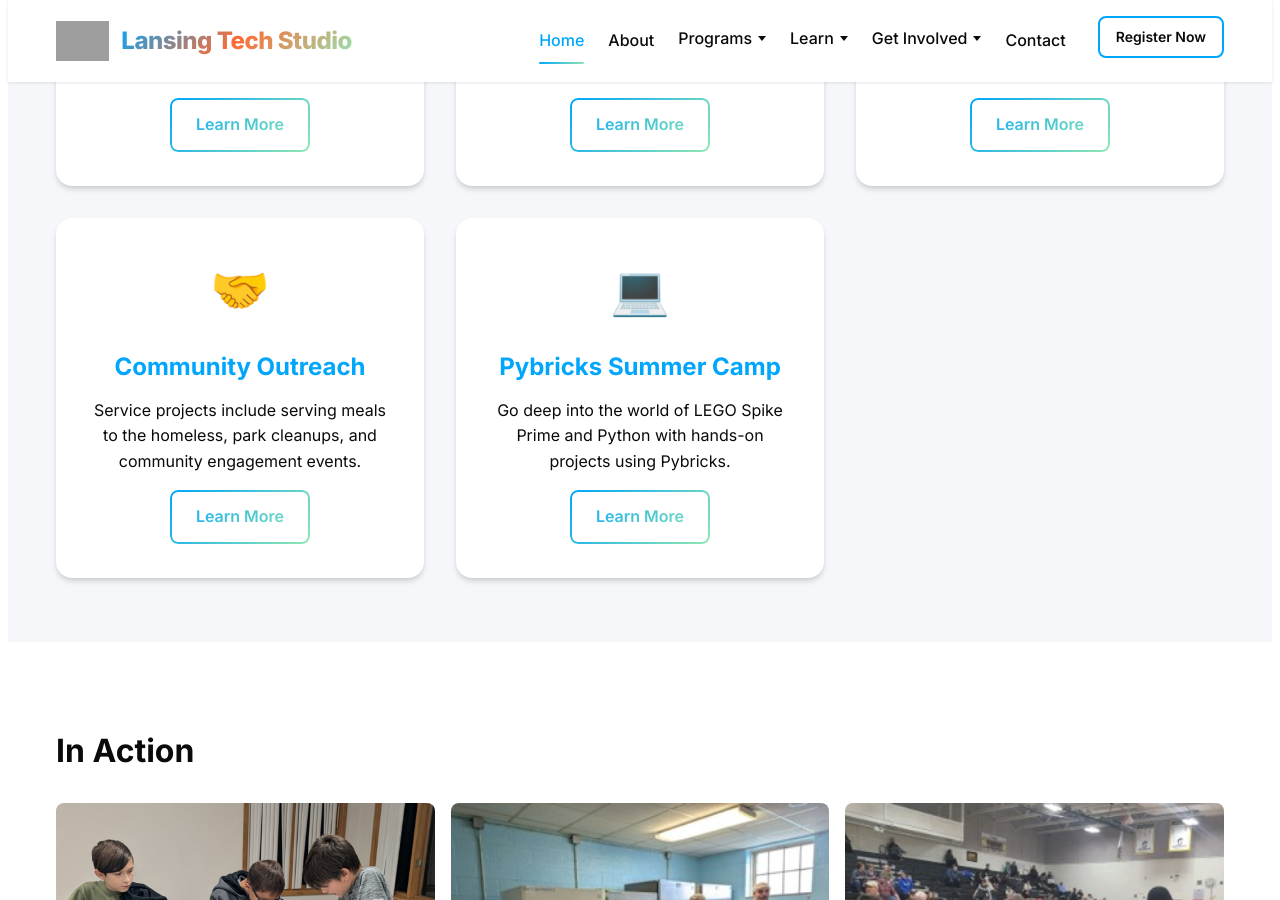
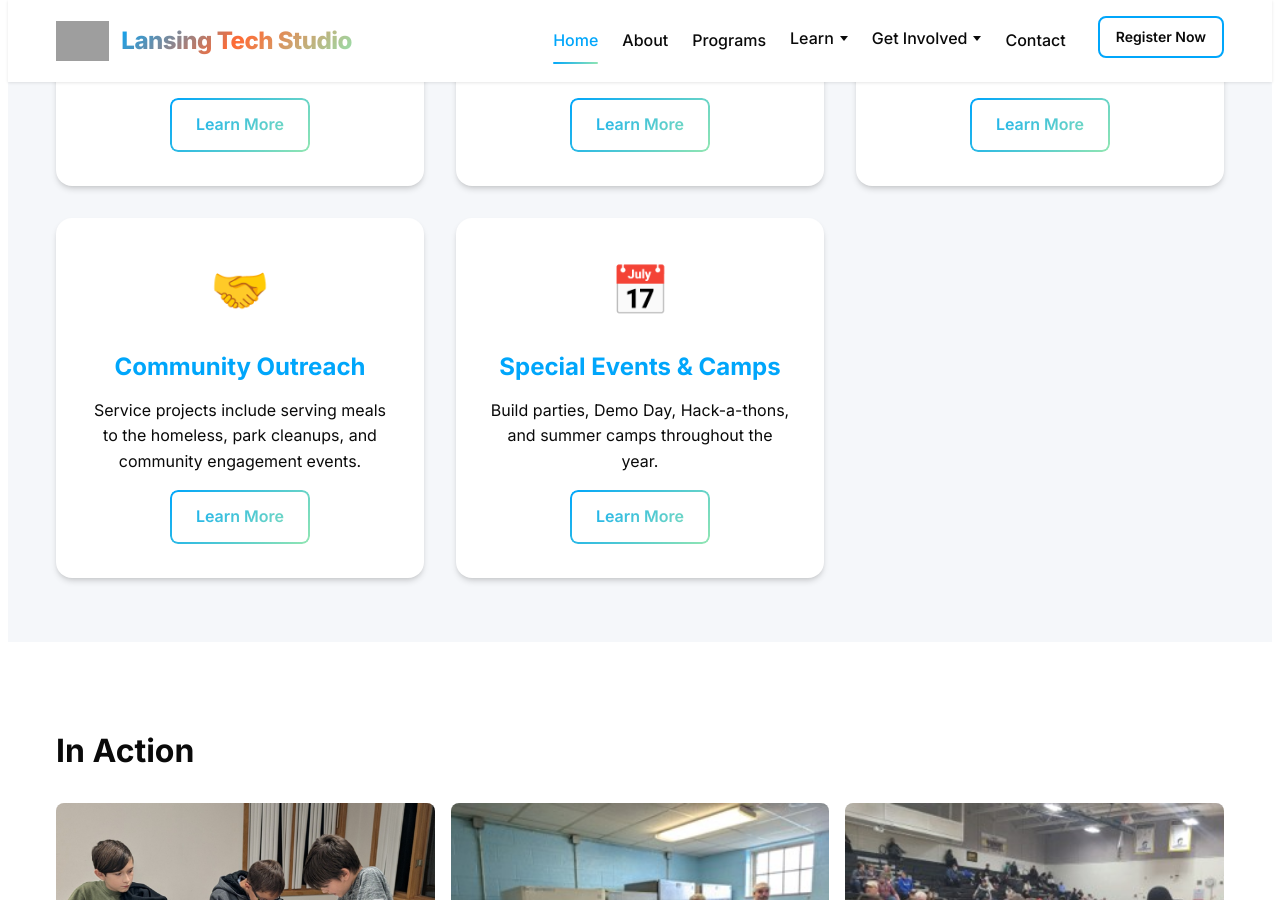
Before and after one commit to Lansing-Tech-Studio/Lansing-Tech-Studio.github.io, a Jekyll site: the page built from index.md, in a window 1280 px wide and 900 px high, scrolled down 1120 px. Built offline with Jekyll 4.4.1, drawn with Linux system fonts in a browser that asks for light colours; grey boxes are pictures that could not be loaded.

Commit message:
feat: retire past-dated camps page; redirect /camps/; simplify Programs nav

```diff
--- a/_layouts/default.html
+++ b/_layouts/default.html
@@ -44,17 +44,9 @@
           <div class="nav-links">
             <a href="{{ '/' | relative_url }}" class="nav-link {% if page.url == '/' %}active{% endif %}">Home</a>
             <a href="{{ '/about' | relative_url }}" class="nav-link {% if page.url contains '/about' %}active{% endif %}">About</a>
-            <div class="nav-dropdown {% if page.url contains '/programs' or page.url contains '/camps' or page.url contains '/featured' %}active{% endif %}">
-              <button class="dropdown-trigger" aria-expanded="false" aria-haspopup="true">
-                Programs
-                <span class="chevron" aria-hidden="true"></span>
-              </button>
-              <div class="dropdown-menu" role="menu">
-                <a href="{{ '/programs' | relative_url }}" class="dropdown-item {% if page.url == '/programs/' %}active{% endif %}" role="menuitem">Programs</a>
-                <!-- <a href="{{ '/workshops' | relative_url }}" class="dropdown-item {% if page.url == '/workshops/' %}active{% endif %}" role="menuitem">Workshops</a> -->
-                <a href="{{ '/camps' | relative_url }}" class="dropdown-item {% if page.url == '/camps/' %}active{% endif %}" role="menuitem">Camps</a>
-              </div>
-            </div>
+            <a href="{{ '/programs' | relative_url }}" class="nav-link {% if page.url contains '/programs' %}active{% endif %}">Programs</a>
+            <!-- Workshops lives in a separate repo served at /workshops/ - restore a nav link here if wanted:
+            <a href="{{ '/workshops' | relative_url }}" class="nav-link">Workshops</a> -->
             <div class="nav-dropdown {% if page.url contains '/resources' or page.url contains '/blog' %}active{% endif %}">
               <button class="dropdown-trigger" aria-expanded="false" aria-haspopup="true">
                 Learn
--- a/index.md
+++ b/index.md
@@ -51,10 +51,10 @@ layout: default
         <a href="/outreach" class="btn btn-outline">Learn More</a>
       </div>
       <div class="program-card">
-        <div class="program-icon">💻</div>
-        <h3>Pybricks Summer Camp</h3>
-        <p>Go deep into the world of LEGO Spike Prime and Python with hands-on projects using Pybricks.</p>
-        <a href="/camps" class="btn btn-outline">Learn More</a>
+        <div class="program-icon">📅</div>
+        <h3>Special Events & Camps</h3>
+        <p>Build parties, Demo Day, Hack-a-thons, and summer camps throughout the year.</p>
+        <a href="/programs#events" class="btn btn-outline">Learn More</a>
       </div>
     </div>
   </div>
```
Also changed, not shown: other parts of _layouts/default.html (+0 -1 lines), camps.md (+2 -59 lines), programs.md (+1 -2 lines).
